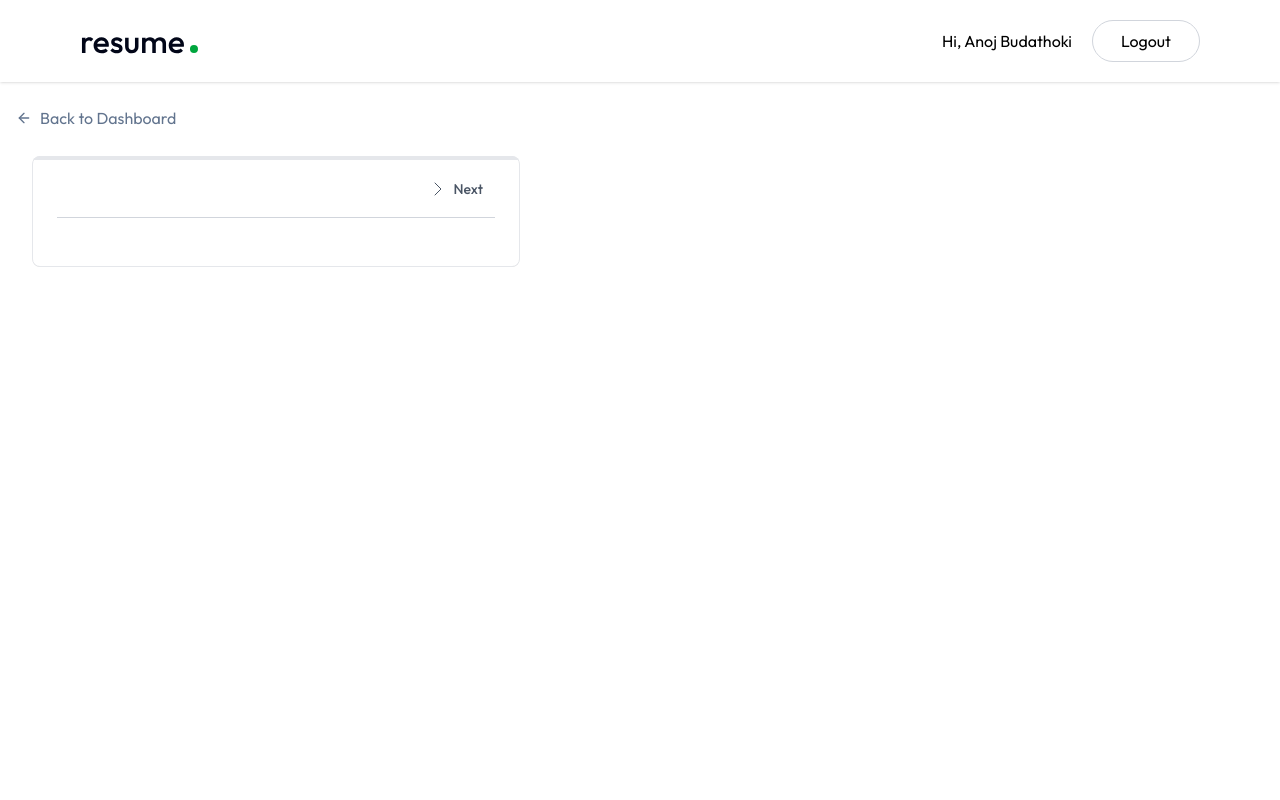
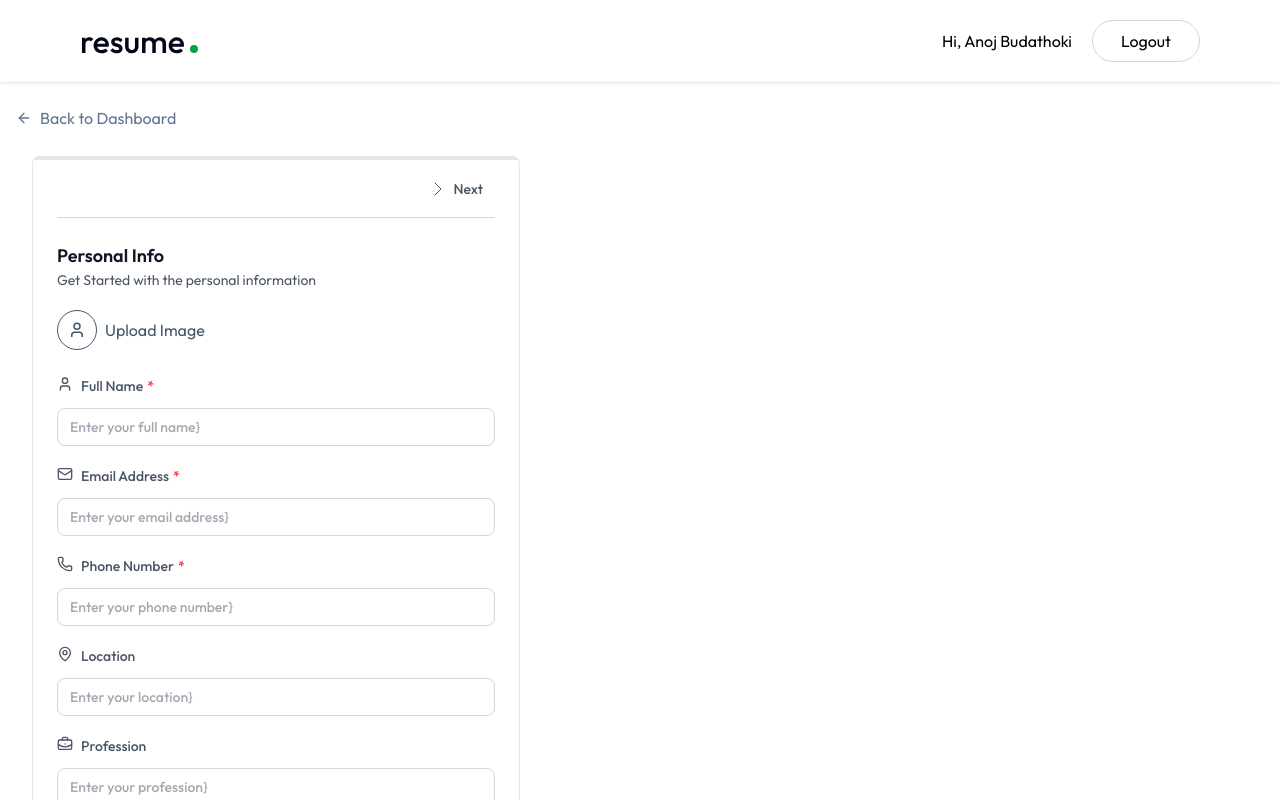
Before and after one commit to anoj17/ai-resume-builder, a React (Vite) app in the folder client/: page /app/builder/1 in a window 1280 px wide. Shown: the top 800 px of the page. Built offline with nearby package versions, Linux system fonts and the light colour scheme.

Commit message:
refactor(form): personal information form

```diff
--- /dev/null
+++ b/client/src/components/PersonalInfoForm.tsx
@@ -0,0 +1,142 @@
+import {
+  BriefcaseBusiness,
+  Globe,
+  Linkedin,
+  Mail,
+  MapPin,
+  Phone,
+  User,
+} from "lucide-react";
+
+interface PersonalInfoFormProps {
+  data: any;
+  removeBackground: boolean;
+  setRemoveBackground: any;
+  onchange: any;
+}
+
+const PersonalInfoForm = ({
+  data,
+  removeBackground,
+  setRemoveBackground,
+  onchange,
+}: PersonalInfoFormProps) => {
+  const handleChangeImage = (field: string, value: File) => {
+    onchange({ ...data, [field]: value });
+  };
+
+  const fields = [
+    {
+      key: "full_name",
+      label: "Full Name",
+      type: "text",
+      icon: User,
+      required: true,
+    },
+    {
+      key: "email",
+      label: "Email Address",
+      type: "email",
+      icon: Mail,
+      required: true,
+    },
+    {
+      key: "phone",
+      label: "Phone Number",
+      type: "tel",
+      icon: Phone,
+      required: true,
+    },
+    { key: "location", label: "Location", type: "text", icon: MapPin },
+    {
+      key: "Profession",
+      label: "Profession",
+      type: "text",
+      icon: BriefcaseBusiness,
+    },
+    { key: "website", label: "Website", type: "url", icon: Globe },
+    { key: "linkedin", label: "LinkedIn", type: "url", icon: Linkedin },
+  ];
+
+  const handleChange = (name: string, value: any) => {};
+
+  return (
+    <div>
+      <h1 className="text-lg font-semibold text-gray-900">Personal Info</h1>
+      <p className="text-sm text-gray-600">
+        Get Started with the personal information
+      </p>
+      <div className="flex items-center gap-2">
+        <label>
+          {data?.image ? (
+            <img
+              src={
+                typeof data?.image === "string"
+                  ? data?.image
+                  : URL.createObjectURL(data.image)
+              }
+              className="h-16 w-16 object-cover mt-5 rounded-full hover:opacity-80 ring ring-slate-300"
+            />
+          ) : (
+            <div className="inline-flex items-center gap-2 mt-5 text-slate-600 hover:text-slate-700 cursor-pointer">
+              <User className="size-10 p-2.5 rounded-full border cursor-pointer" />
+              Upload Image
+            </div>
+          )}
+          <input
+            type="file"
+            accept="image/png, image/jpeg"
+            className="hidden"
+            onChange={(e: React.ChangeEvent<HTMLInputElement>) => {
+              const file = e.target.files?.[0];
+              if (file) {
+                handleChangeImage("image", file);
+              }
+            }}
+          />
+        </label>
+        {typeof data?.image === "object" && (
+          <div className="flex flex-col gap-1 pl-4 text-sm">
+            <p>Remove Background</p>
+            <label className="relative inline-flex items-center cursor-pointer text-gray-900 gap-3">
+              <input
+                type="checkbox"
+                className="sr-only peer"
+                onChange={() => setRemoveBackground((prev: any) => !prev)}
+                checked={removeBackground}
+              />
+              <div className="w-9 h-5 bg-slate-900 rounded-full peer peer-checked:bg-green-600 transition-colors duration-200"></div>
+              <span className="dot absolute left-1 top-1 w-3 h-3 bg-white rounded-full transition-transform duration-200 ease-in-out peer-checked:translate-x-4"></span>
+            </label>
+          </div>
+        )}
+      </div>
+      {fields.map((field, index) => {
+        const Icon = field.icon;
+        return (
+          <div key={index} className="space-y-1 mt-5">
+            <label className="text-sm font-medium text-gray-600 gap-2 items-center flex flex-col">
+              <div className="flex w-full">
+                <Icon className="size-4 mr-2" />
+                {field.label}
+                {field.required && <span className="text-red-500 ml-1">*</span>}
+              </div>
+              <input
+                type={field.type}
+                value={data?.[field.key] || ""}
+                className="mt-1 w-full px-3 py-2 border border-gray-300 rounded-lg focus:ring focus:ring-green-500 focus:border-green-500 outline-none transition-colors text-sm"
+                placeholder={`Enter your ${field.label.toLowerCase()}}`}
+                required={field.required}
+                onChange={(e: React.ChangeEvent<HTMLInputElement>) =>
+                  handleChange(field.key, e.target.value)
+                }
+              />
+            </label>
+          </div>
+        );
+      })}
+    </div>
+  );
+};
+
+export default PersonalInfoForm;
--- a/client/src/pages/ResumeBuilder.tsx
+++ b/client/src/pages/ResumeBuilder.tsx
@@ -13,6 +13,7 @@ import {
   Sparkles,
   User,
 } from "lucide-react";
+import PersonalInfoForm from "../components/PersonalInfoForm";
 
 const ResumeBuilder = () => {
   const [resumeData, setResumeData] = useState<any>({
@@ -31,15 +32,17 @@ const ResumeBuilder = () => {
   const [activeSectionIndex, setActiveSectionIndex] = useState(0);
   const [removeBackground, setRemoveBackground] = useState(false);
 
-  const resumeId = useParams();
+  const { resumeId } = useParams();
 
   const loadExistingResume = async () => {
-    const resume = dummyResumeData.filter(
-      (resume: any) => resume._id === resumeId
-    );
+    const resume = dummyResumeData.filter((item: any) => item._id === resumeId);
     if (resume) {
-      setResumeData(resume);
+      setResumeData(resume[0]);
     }
+  };
+
+  const saveResume = async () => {
+    console.log("saving resume");
   };
 
   const sections = [
@@ -84,6 +87,8 @@ const ResumeBuilder = () => {
                   } %`,
                 }}
               />
+
+              {/* Navigation Section */}
               <div className="flex justify-between items-center mb-6 border-b border-gray-300 py-1">
                 <div></div>
                 <div className="flex items-center">
@@ -113,6 +118,25 @@ const ResumeBuilder = () => {
                   </button>
                 </div>
               </div>
+
+              {/* Form Content */}
+              <div className="space-y-6">
+                {activeSection.id === "personal" && (
+                  <div>
+                    <PersonalInfoForm
+                      data={resumeData?.personal_info}
+                      onchange={(data: any) =>
+                        setResumeData((prev: any) => ({
+                          ...prev,
+                          personal_info: data,
+                        }))
+                      }
+                      removeBackground={removeBackground}
+                      setRemoveBackground={setRemoveBackground}
+                    />
+                  </div>
+                )}
+              </div>
             </div>
           </div>
 
```
